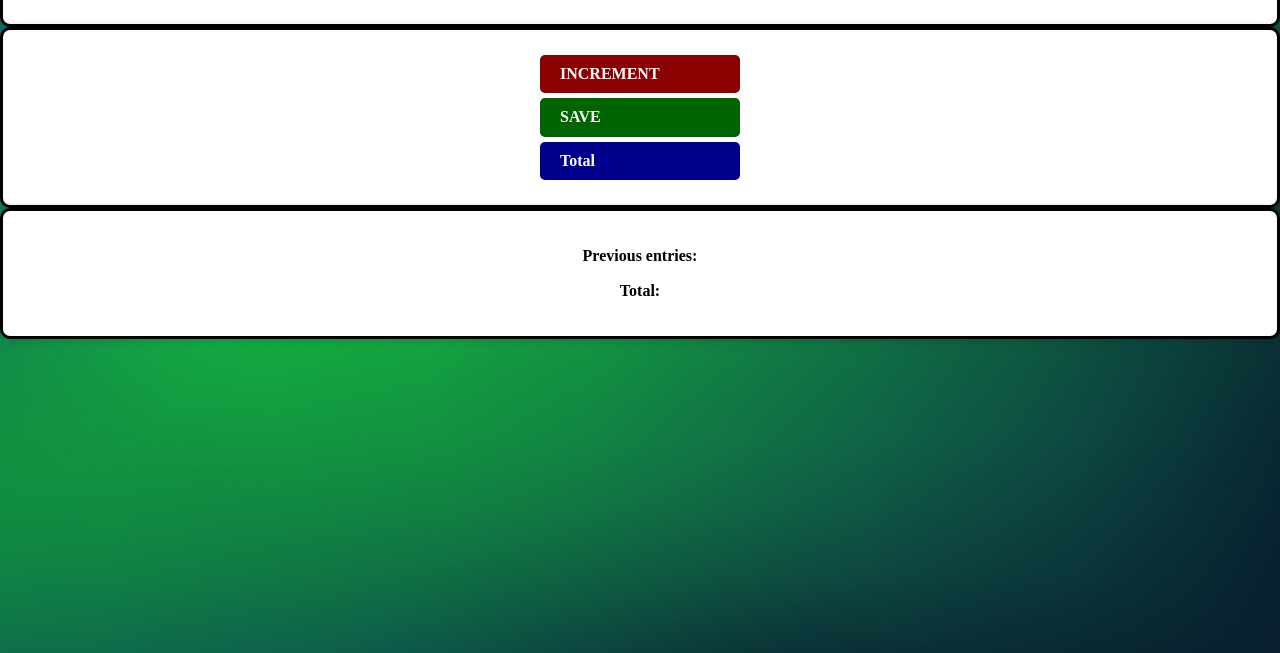
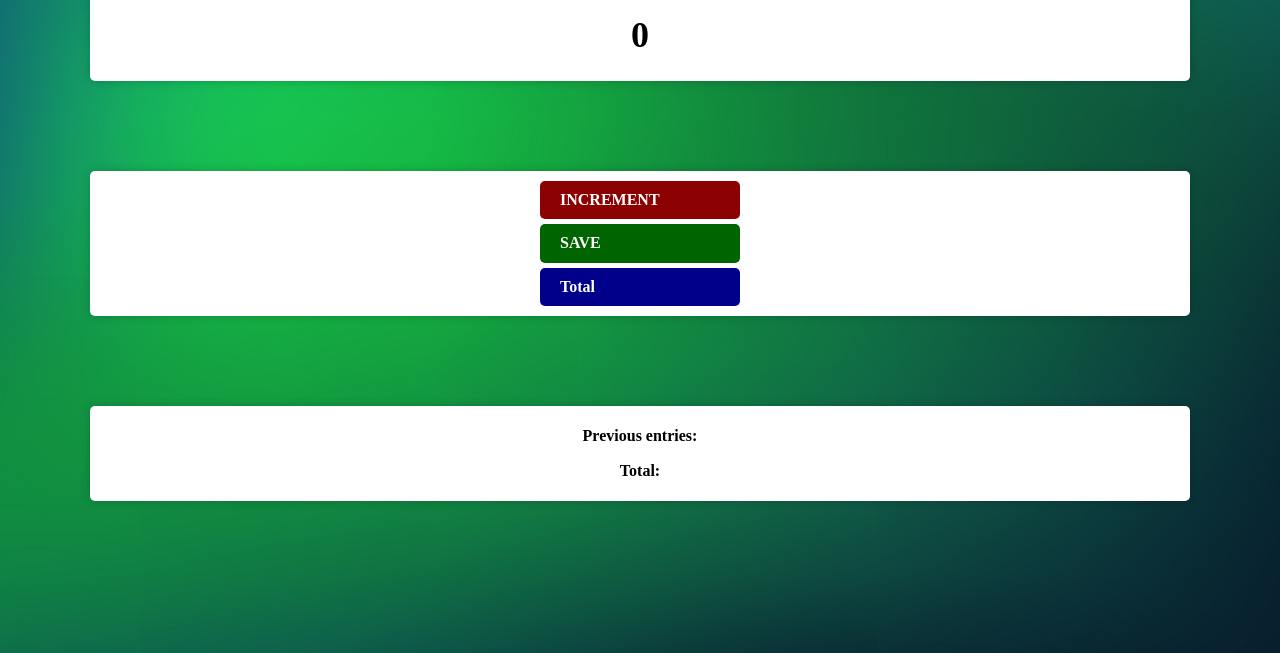
Before and after one commit to Balaji340/Count-WebApp, a plain HTML site: page index.html in a window 1280 px wide. Shown: the part 147-800 px from the top of the page. Drawn offline with nearby package versions, Linux system fonts and the light colour scheme.

Commit message:
Update index.css

```diff
--- a/index.css
+++ b/index.css
@@ -10,14 +10,14 @@ body {
 
 .container {
     background: white;
-    height: auto;
-    with: 50px;
-    margin: auto;
-    padding: 20px;
-    border: 3px solid black;
-    border-radius: 10px;
+    margin: 90px;
+    padding: 5px;
+    padding-top: 5px;
+    padding-bottom: 5px;
+    padding-left: 5px;
+    padding-right: 5px;
+    border-radius: 5px;
     box-shadow: 0 0 10px rgba(0, 0, 0, 0.2);
-    text-align: center;
 }
 
 h1 {
```
